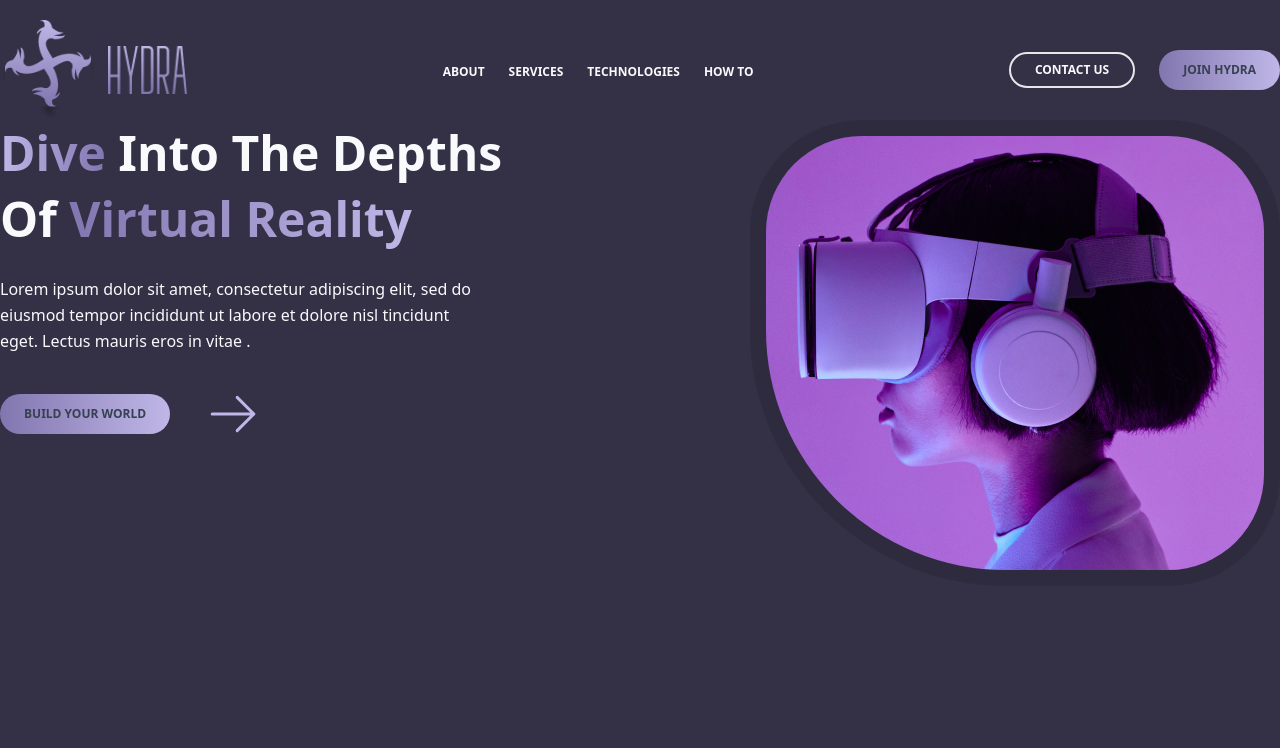
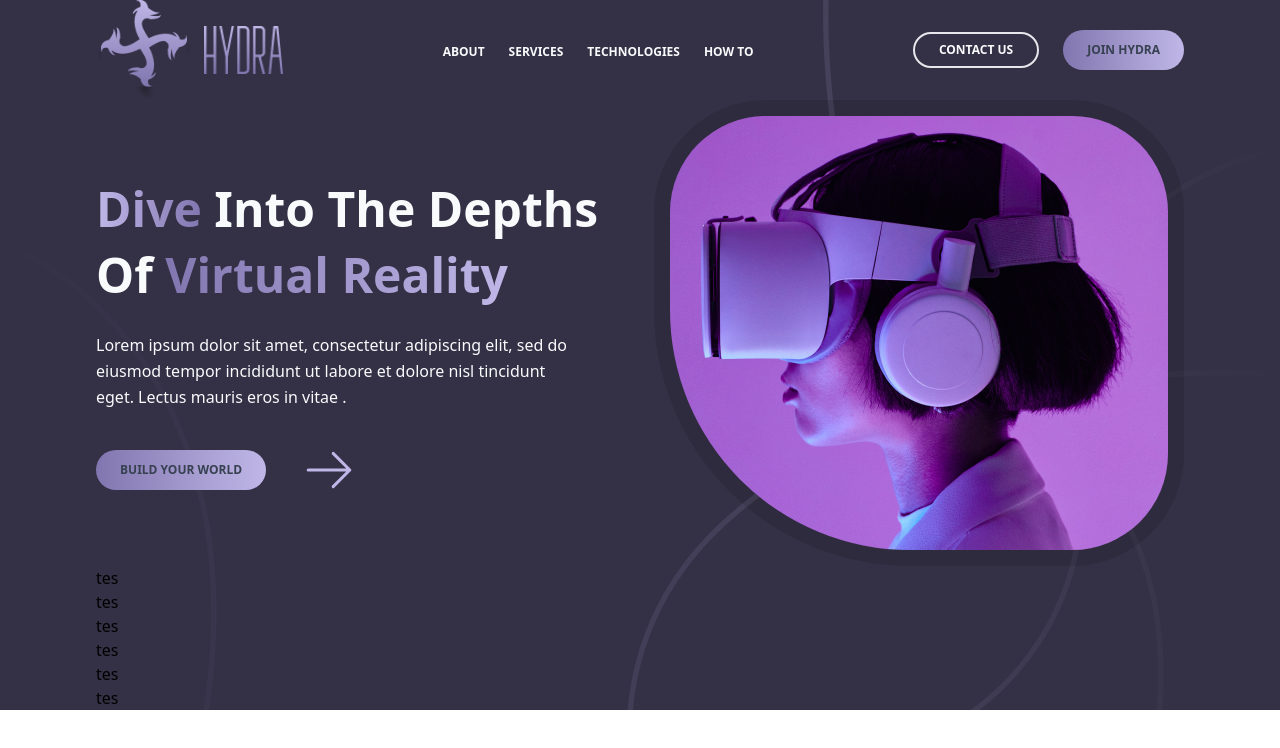
Before and after one commit to EvaldasP/hydra-landing-page, an Angular app: page / in a window 1280 px wide. Shown: the top 748 px of the page. Built offline with nearby package versions, Linux system fonts and the light colour scheme.

Commit message:
bg vectors and aligment adjustments

```diff
--- a/src/app/app.component.html
+++ b/src/app/app.component.html
@@ -1,3 +1,3 @@
-<div>
+<div class="main-wrapper px-24">
   <app-hero></app-hero>
 </div>
--- a/src/app/app.component.scss
+++ b/src/app/app.component.scss
@@ -0,0 +1,6 @@
+.main-wrapper {
+  background-image: url("../../public/bg-vectors.svg");
+  background-size: cover;
+  background-repeat: no-repeat;
+  background-color: #343045;
+}
--- a/src/app/sections/hero/hero.component.html
+++ b/src/app/sections/hero/hero.component.html
@@ -1,7 +1,7 @@
-<div class="mt-5">
+<div class="hero">
   <app-navigation></app-navigation>
 
-  <div class="flex justify-between">
+  <div class="flex justify-between items-center">
     <div>
       <div class="text-slate-50 mb-10">
         <div class="leading-snug text-5xl font-bold mb-6">
@@ -37,4 +37,15 @@
       alt="hero"
     />
   </div>
+
+  <div>tes</div>
+  <div>tes</div>
+
+  <div>tes</div>
+
+  <div>tes</div>
+
+  <div>tes</div>
+
+  <div>tes</div>
 </div>
--- a/src/styles.scss
+++ b/src/styles.scss
@@ -6,5 +6,4 @@
 * {
   margin: 0;
   padding: 0;
-  background-color: #343045;
 }
```
Also changed, not shown: public/bg-vectors.svg (added).
